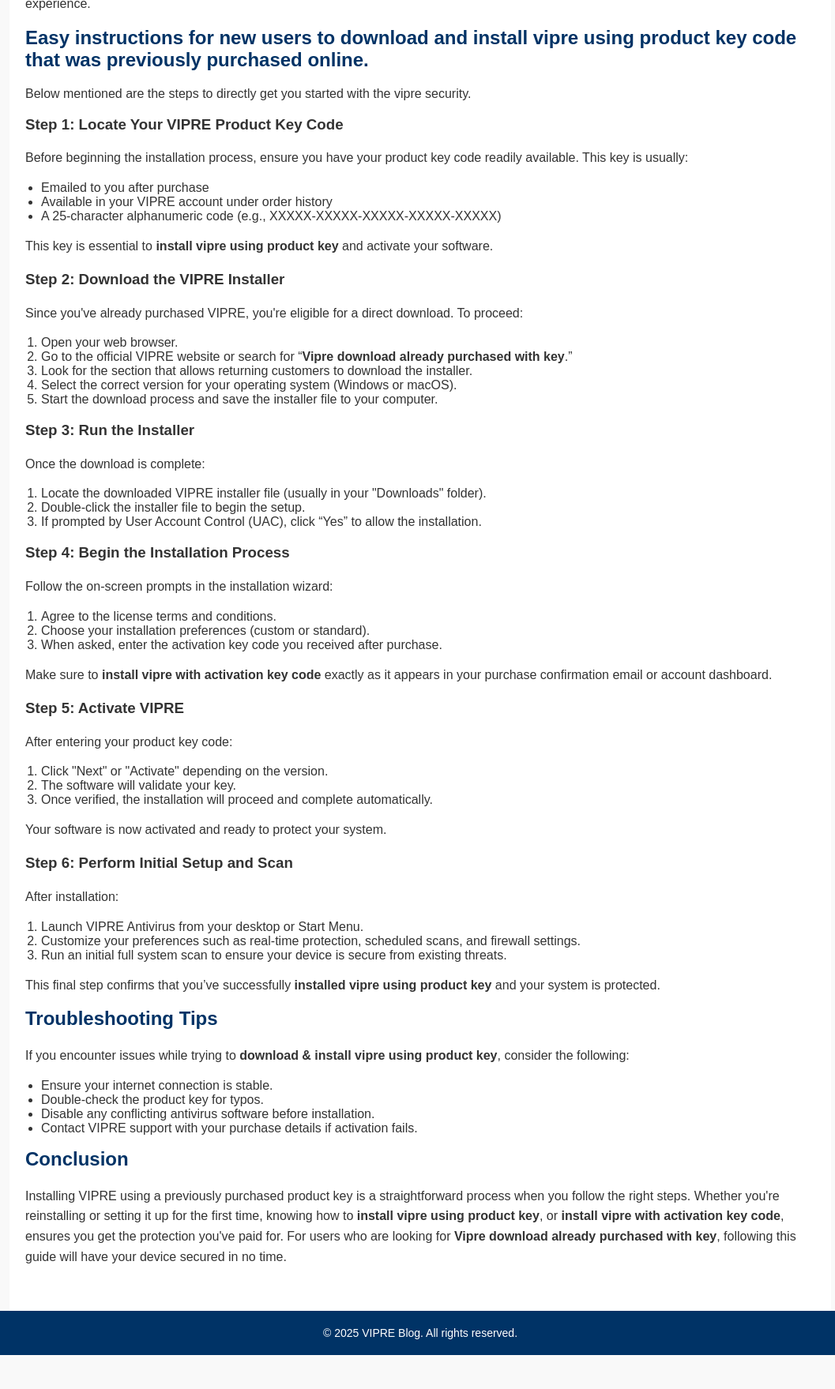
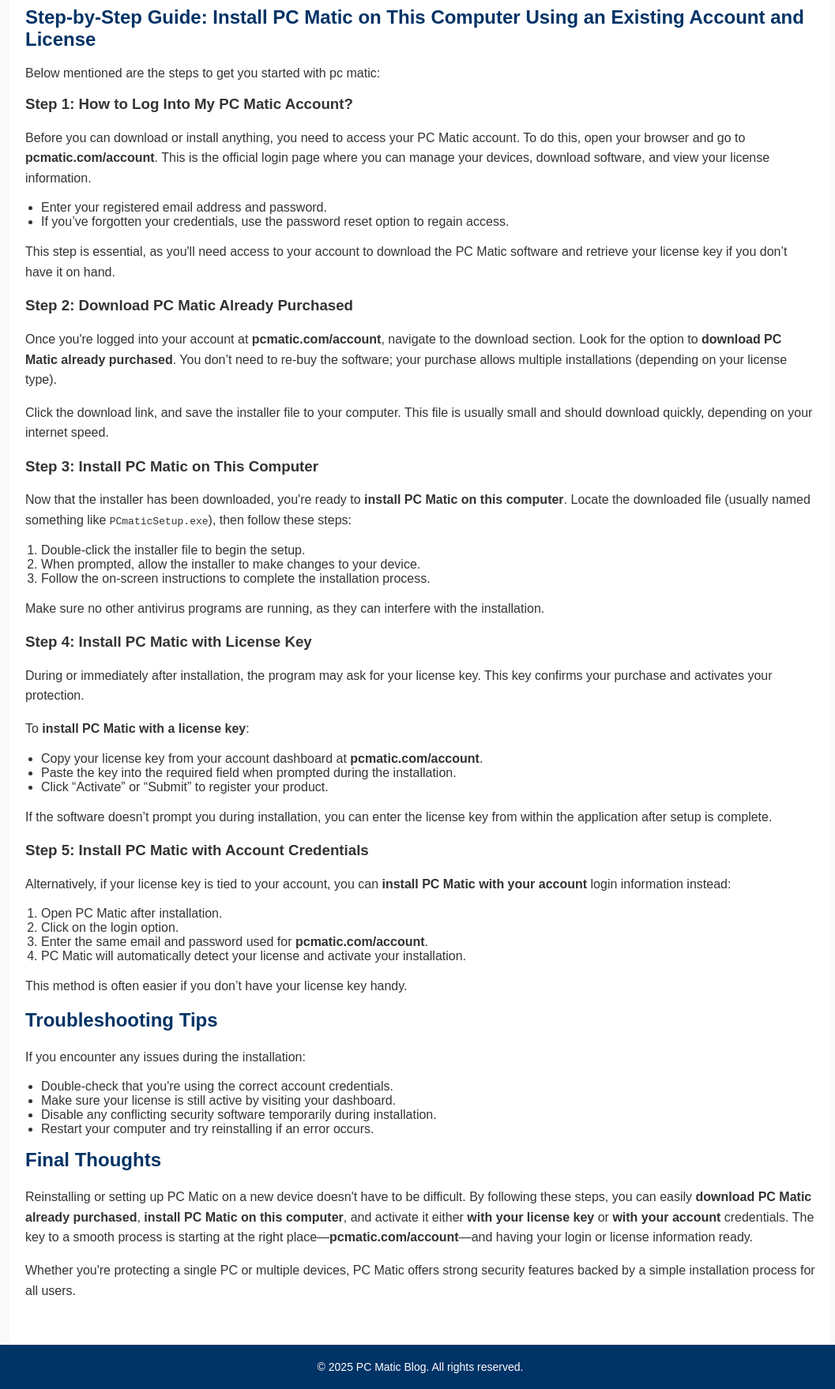
Before and after one commit to pcpromatic/pcpromatic.github.io, a plain HTML site: page index.html in a window 1280 px wide. Shown: the part 279-2038 px from the top of the page at 79% size, without its empty margins (108-1165 px from the left). Before the commit the page ends 1995 px from the top, so only its background shows below. Drawn offline with Linux system fonts and the light colour scheme.

Commit message:
Update index.html

```diff
--- a/index.html
+++ b/index.html
@@ -4,7 +4,7 @@
     <meta charset="UTF-8">
     <meta name="viewport" content="width=device-width, initial-scale=1.0">
     <meta name="msvalidate.01" content="C49E36B78750F57FF10DE13279028CBC" />
-    <title>Main instructions to download and install vipre using product key code that was previously purchased online</title>
+    <title>Download and Install PC Matic You've Already Purchased Using Your Account and License Key</title>
     <style>
         body {
             font-family: Arial, sans-serif;
@@ -84,86 +84,98 @@
 <body>
 
     <header>
-        <div class="logo">VIPRE Blog</div>
+        <div class="logo">PC Matic Blog</div>
 
     </header>
     <div class="container">
-        <h1><b>Main Instructions to Download and Install VIPRE Using Product Key Code That Was Previously Purchased Online</b></h1>
-        <p>If you've already purchased VIPRE antivirus software online, you likely received an activation or product key code via email or through your account on the VIPRE website. To help you <strong>download &amp; install VIPRE using product key</strong>, this article provides a clear, step-by-step guide. Whether you're reinstalling it on a new device or setting it up for the first time, following these instructions will ensure a smooth installation experience.</p>
 
-        <h2>Easy instructions for new users to download and install vipre using product key code that was previously purchased online. </h2>
+        <h1>Download and Install PC Matic You've Already Purchased Using Your Account and License Key</h1>
 
-        Below mentioned are the steps to directly get you started with the vipre security.
 
-        <h3>Step 1: Locate Your VIPRE Product Key Code</h3>
-        <p>Before beginning the installation process, ensure you have your product key code readily available. This key is usually:</p>
+    <p>If you've already purchased PC Matic and are ready to get it running on your computer, this guide will walk you through every step—from logging into your account to completing the installation using your license key. Whether you're setting it up for the first time or reinstalling on a new device, it's a straightforward process when you know where to go and what to do.</p>
+
+
+   <h2>Step-by-Step Guide: Install PC Matic on This Computer Using an Existing Account and License</h2>
+
+   Below mentioned are the steps to get you started with pc matic:
+
+
+    <h3>Step 1: How to Log Into My PC Matic Account?</h3>
+
+    <p>Before you can download or install anything, you need to access your PC Matic account. To do this, open your browser and go to <strong>pcmatic.com/account</strong>. This is the official login page where you can manage your devices, download software, and view your license information.</p>
+
     <ul>
-            <li>Emailed to you after purchase</li>
-            <li>Available in your VIPRE account under order history</li>
-            <li>A 25-character alphanumeric code (e.g., XXXXX-XXXXX-XXXXX-XXXXX-XXXXX)</li>
+        <li>Enter your registered email address and password.</li>
+        <li>If you’ve forgotten your credentials, use the password reset option to regain access.</li>
     </ul>
-        <p>This key is essential to <strong>install vipre using product key</strong> and activate your software.</p>
 
-        <h3>Step 2: Download the VIPRE Installer</h3>
-        <p>Since you've already purchased VIPRE, you're eligible for a direct download. To proceed:</p>
+    <p>This step is essential, as you'll need access to your account to download the PC Matic software and retrieve your license key if you don’t have it on hand.</p>
+
+    <h3>Step 2: Download PC Matic Already Purchased</h3>
+
+    <p>Once you're logged into your account at <strong>pcmatic.com/account</strong>, navigate to the download section. Look for the option to <strong>download PC Matic already purchased</strong>. You don’t need to re-buy the software; your purchase allows multiple installations (depending on your license type).</p>
+
+    <p>Click the download link, and save the installer file to your computer. This file is usually small and should download quickly, depending on your internet speed.</p>
+
+    <h3>Step 3: Install PC Matic on This Computer</h3>
+
+    <p>Now that the installer has been downloaded, you're ready to <strong>install PC Matic on this computer</strong>. Locate the downloaded file (usually named something like <code>PCmaticSetup.exe</code>), then follow these steps:</p>
+
     <ol>
-            <li>Open your web browser.</li>
-            <li>Go to the official VIPRE website or search for “<strong>Vipre download already purchased with key</strong>.”</li>
-            <li>Look for the section that allows returning customers to download the installer.</li>
-            <li>Select the correct version for your operating system (Windows or macOS).</li>
-            <li>Start the download process and save the installer file to your computer.</li>
+        <li>Double-click the installer file to begin the setup.</li>
+        <li>When prompted, allow the installer to make changes to your device.</li>
+        <li>Follow the on-screen instructions to complete the installation process.</li>
     </ol>
 
-        <h3>Step 3: Run the Installer</h3>
-        <p>Once the download is complete:</p>
+    <p>Make sure no other antivirus programs are running, as they can interfere with the installation.</p>
+
+    <h3>Step 4: Install PC Matic with License Key</h3>
+
+    <p>During or immediately after installation, the program may ask for your license key. This key confirms your purchase and activates your protection.</p>
+
+    <p>To <strong>install PC Matic with a license key</strong>:</p>
+
+    <ul>
+        <li>Copy your license key from your account dashboard at <strong>pcmatic.com/account</strong>.</li>
+        <li>Paste the key into the required field when prompted during the installation.</li>
+        <li>Click “Activate” or “Submit” to register your product.</li>
+    </ul>
+
+    <p>If the software doesn’t prompt you during installation, you can enter the license key from within the application after setup is complete.</p>
+
+    <h3>Step 5: Install PC Matic with Account Credentials</h3>
+
+    <p>Alternatively, if your license key is tied to your account, you can <strong>install PC Matic with your account</strong> login information instead:</p>
+
     <ol>
-            <li>Locate the downloaded VIPRE installer file (usually in your "Downloads" folder).</li>
-            <li>Double-click the installer file to begin the setup.</li>
-            <li>If prompted by User Account Control (UAC), click “Yes” to allow the installation.</li>
+        <li>Open PC Matic after installation.</li>
+        <li>Click on the login option.</li>
+        <li>Enter the same email and password used for <strong>pcmatic.com/account</strong>.</li>
+        <li>PC Matic will automatically detect your license and activate your installation.</li>
     </ol>
 
-        <h3>Step 4: Begin the Installation Process</h3>
-        <p>Follow the on-screen prompts in the installation wizard:</p>
-        <ol>
-            <li>Agree to the license terms and conditions.</li>
-            <li>Choose your installation preferences (custom or standard).</li>
-            <li>When asked, enter the activation key code you received after purchase.</li>
-        </ol>
-        <p>Make sure to <strong>install vipre with activation key code</strong> exactly as it appears in your purchase confirmation email or account dashboard.</p>
-
-        <h3>Step 5: Activate VIPRE</h3>
-        <p>After entering your product key code:</p>
-        <ol>
-            <li>Click "Next" or "Activate" depending on the version.</li>
-            <li>The software will validate your key.</li>
-            <li>Once verified, the installation will proceed and complete automatically.</li>
-        </ol>
-        <p>Your software is now activated and ready to protect your system.</p>
-
-        <h3>Step 6: Perform Initial Setup and Scan</h3>
-        <p>After installation:</p>
-        <ol>
-            <li>Launch VIPRE Antivirus from your desktop or Start Menu.</li>
-            <li>Customize your preferences such as real-time protection, scheduled scans, and firewall settings.</li>
-            <li>Run an initial full system scan to ensure your device is secure from existing threats.</li>
-        </ol>
-        <p>This final step confirms that you’ve successfully <strong>installed vipre using product key</strong> and your system is protected.</p>
+    <p>This method is often easier if you don’t have your license key handy.</p>
 
     <h2>Troubleshooting Tips</h2>
-        <p>If you encounter issues while trying to <strong>download &amp; install vipre using product key</strong>, consider the following:</p>
+
+    <p>If you encounter any issues during the installation:</p>
+
     <ul>
-            <li>Ensure your internet connection is stable.</li>
-            <li>Double-check the product key for typos.</li>
-            <li>Disable any conflicting antivirus software before installation.</li>
-            <li>Contact VIPRE support with your purchase details if activation fails.</li>
+        <li>Double-check that you're using the correct account credentials.</li>
+        <li>Make sure your license is still active by visiting your dashboard.</li>
+        <li>Disable any conflicting security software temporarily during installation.</li>
+        <li>Restart your computer and try reinstalling if an error occurs.</li>
     </ul>
 
-        <h2>Conclusion</h2>
-        <p>Installing VIPRE using a previously purchased product key is a straightforward process when you follow the right steps. Whether you're reinstalling or setting it up for the first time, knowing how to <strong>install vipre using product key</strong>, or <strong>install vipre with activation key code</strong>, ensures you get the protection you've paid for. For users who are looking for <strong>Vipre download already purchased with key</strong>, following this guide will have your device secured in no time.</p>
+    <h2>Final Thoughts</h2>
+
+    <p>Reinstalling or setting up PC Matic on a new device doesn't have to be difficult. By following these steps, you can easily <strong>download PC Matic already purchased</strong>, <strong>install PC Matic on this computer</strong>, and activate it either <strong>with your license key</strong> or <strong>with your account</strong> credentials. The key to a smooth process is starting at the right place—<strong>pcmatic.com/account</strong>—and having your login or license information ready.</p>
+
+    <p>Whether you're protecting a single PC or multiple devices, PC Matic offers strong security features backed by a simple installation process for all users.</p>
+
     </div>
-
     <footer>
-        &copy; 2025 VIPRE Blog. All rights reserved.
+        &copy; 2025 PC Matic Blog. All rights reserved.
     </footer>
 
 </body>
```
Lines whose indentation alone changed are shown as unchanged.
